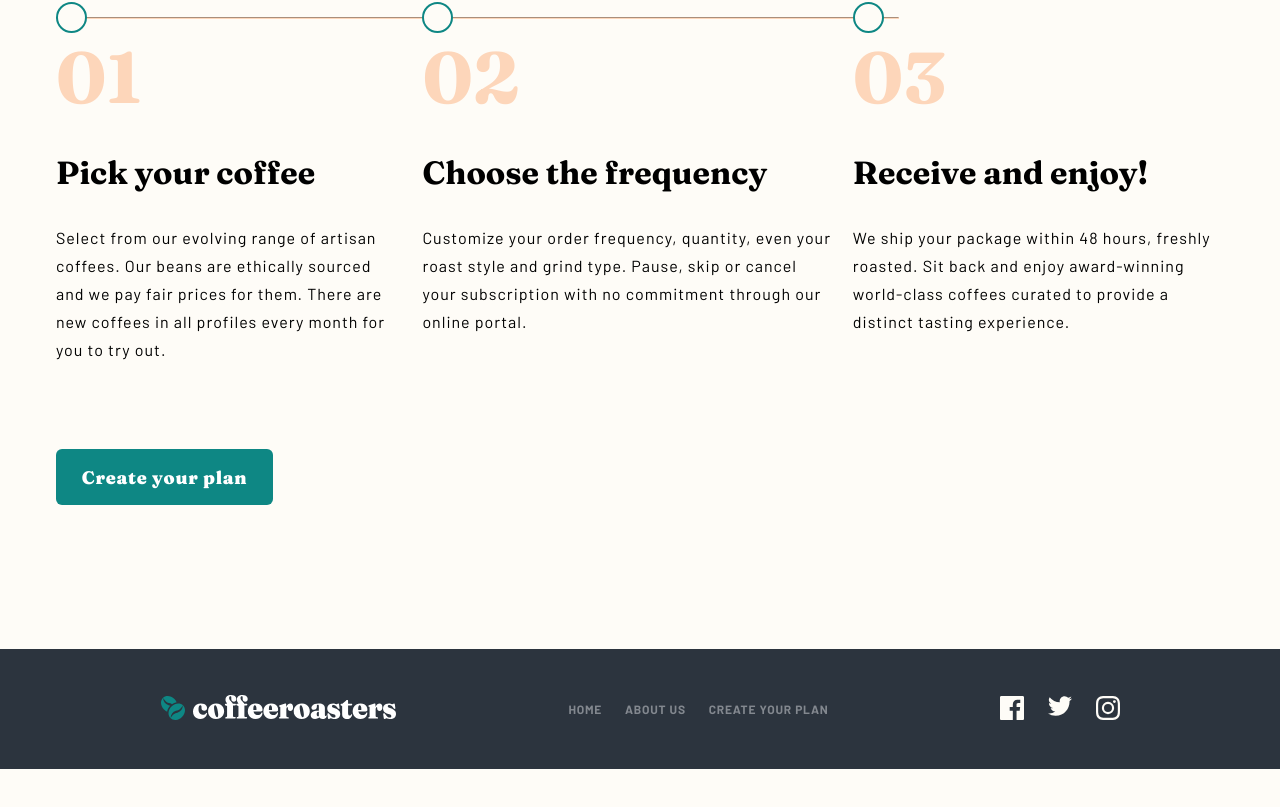
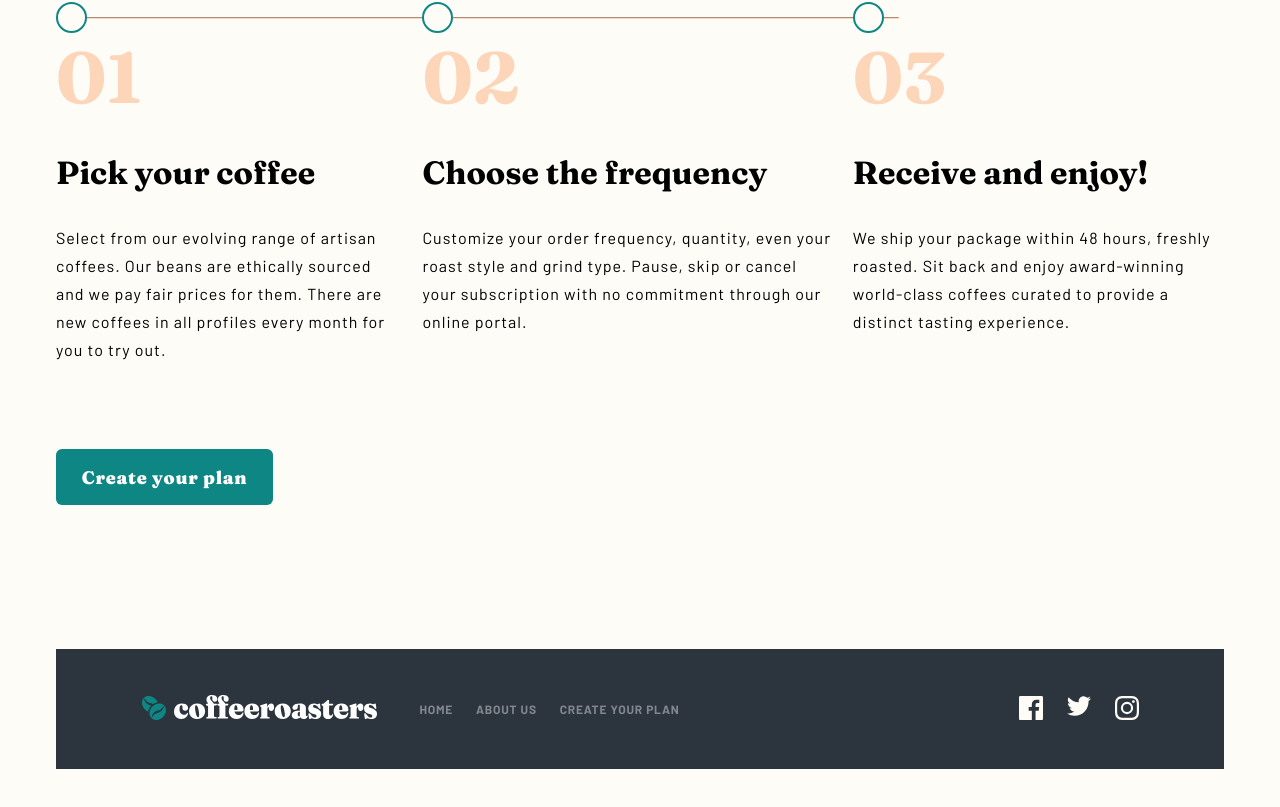
Before and after one commit to vincitaylaran/coffeeroasters-sub-site, a Next.js app: page / in a window 1280 px wide. Shown: the part 3162-3969 px from the top of the page. Built offline with nearby package versions, Linux system fonts and the light colour scheme.

Commit message:
feat: add `<div>` inside `<footer>`

```diff
--- a/components/Footer.tsx
+++ b/components/Footer.tsx
@@ -1,5 +1,4 @@
 import footerStyles from "../styles/Footer.module.scss"
-import Image from "next/image"
 import Logo from "./Logo"
 import FacebookIcon from "./FacebookIcon"
 import TwitterIcon from "./TwitterIcon"
@@ -9,17 +8,14 @@ import { Links } from "./Nav"
 const Footer = () => {
   return (
     <footer className={footerStyles.footer}>
+      <div className={footerStyles.content}>
+        <div className={footerStyles.logoLinksContainer}>
           <div className={footerStyles.logo}>
             <Logo fill="#ffffff" />
           </div>
 
-      {/* <div className={footerStyles.links}>
-        <a href="#">HOME</a>
-        <a href="#">ABOUT US</a>
-        <a href="#">CREATE YOUR PLAN</a>
-      </div> */}
-
           <Links />
+        </div>
 
         <div className={footerStyles.socialMedia}>
           <div style={{ cursor: "pointer" }}>
@@ -32,6 +28,7 @@ const Footer = () => {
             <InstagramIcon />
           </div>
         </div>
+      </div>
     </footer>
   )
 }
--- a/styles/Footer.module.scss
+++ b/styles/Footer.module.scss
@@ -3,12 +3,18 @@
 @import "functions";
 
 .footer {
+  @include responsive-padding;
+
+  .content {
     @include flex(column) {
       justify-content: space-evenly;
       align-items: center;
+
+      @media (min-width: breakpoint(laptop)) {
+        flex-direction: row;
+        justify-content: space-between;
       }
-
-  // TODO: Add response padding mixin.
+    }
 
     text-align: center;
     background: #2c343e;
@@ -21,12 +27,36 @@
         margin-bottom: -32px;
       }
     }
+
     @media (min-width: breakpoint(laptop)) {
+      padding: 0 85px;
       height: 120px;
     }
 
+    .logoLinksContainer {
+      @include flex(column) {
+        align-items: center;
+
         @media (min-width: breakpoint(laptop)) {
-    @include flex(row);
+          flex-direction: row;
+        }
+      }
+
+      .logo {
+        margin-bottom: 48.44px;
+        @media (min-width: breakpoint(tablet)) {
+          margin-bottom: 32px;
+        }
+
+        @media (min-width: breakpoint(laptop)) {
+          margin-bottom: 0;
+          margin-right: 30px;
+        }
+
+        @media (min-width: breakpoint(desktop)) {
+          margin-right: 102.9px;
+        }
+      }
     }
 
     .socialMedia {
@@ -39,3 +69,4 @@
       }
     }
   }
+}
```
Lines whose indentation alone changed are shown as unchanged.
